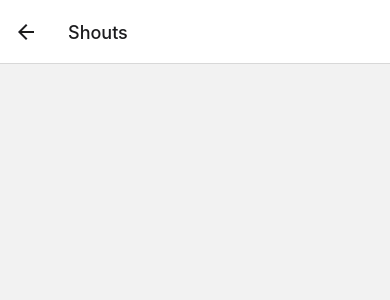
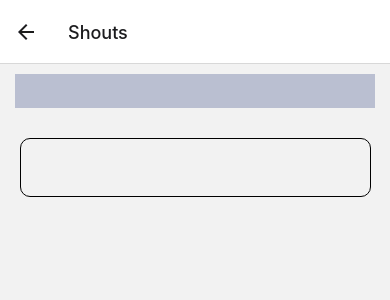
Before and after one commit to davidklemme/tatoma, a React Native app: screen /Shouts in a window 390 px wide. Shown: the top 300 px of the page. Built offline with nearby package versions, Linux system fonts and the light colour scheme; what react-native-auth0 would draw is missing.

Commit message:
added ability to add shout to channel

```diff
--- a/API/PubNubHelper.js
+++ b/API/PubNubHelper.js
@@ -21,6 +21,7 @@ export const pnSubscribe = async (
   setShoutList,
 ) => {
   console.log('PUBNUB --- subscription request', channels);
+  pn.unsubscribeAll();
   pn.subscribe(
     {
       channels: [channels],
--- a/Components/Chat/ChatContainer.js
+++ b/Components/Chat/ChatContainer.js
@@ -1,16 +1,66 @@
 import React, * as react from 'react';
-import {Text, View} from 'react-native';
+import {DatePickerAndroid, Text, View} from 'react-native';
 import styles from '../../assets/styles/globalStyles';
 import AppContext from '../../Components/AppContext';
 import ChatList from './ChatList';
+import {TextInput} from 'react-native';
+import {Input} from 'react-native-elements/dist/input/Input';
+import {pnPublish} from '../../API/PubNubHelper';
+
 const ChatContainer = ({route, navigation, screenProps}) => {
-  const {username, isAuthenticated, focusTopic, uuid, shoutList} =
+  const {username, isAuthenticated, focusTopic, uuid, shoutList, pubnub} =
     react.useContext(AppContext);
+  const [shoutContent, setShoutContent] = react.useState(null);
+  const shout = async message => {
+    if (!focusTopic || !isAuthenticated) {
+      console.warn('Dude - pick a topic first!', focusTopic);
+      return;
+    }
+    const publish = async () => {
+      const message = {
+        message: shoutContent,
+        type: 'shout',
+        timestamp: Date.now(),
+      };
+      console.log(message);
+      try {
+        await pnPublish(pubnub, focusTopic, message, uuid, 'shout');
+      } catch (e) {
+        console.error(e);
+      }
+    };
+    publish();
+  };
+
+  const endEdit = () => {
+    lastNameRef.current.blur();
+    shout();
+    setShoutContent('');
+  };
+  const lastNameRef = react.useRef();
   return (
-    <View style={styles.chatContainer}>
-      <Text style={styles.h2}>{focusTopic}</Text>
-      <ChatList />
-    </View>
+    <>
+      <View style={styles.chatContainer}>
+        <Text style={styles.h2}>
+          {focusTopic}
+          {'\n'}
+        </Text>
+        <ChatList />
+      </View>
+      <TextInput
+        ref={lastNameRef}
+        style={styles.searchBar}
+        value={shoutContent}
+        TextInput={Input}
+        onChangeText={setShoutContent}
+        clearTextOnFocus={true}
+        searchIcon={false}
+        cancelIcon={false}
+        onSubmitEditing={() => {
+          endEdit();
+        }}
+      />
+    </>
   );
 };
 export default ChatContainer;
--- a/Components/Chat/ChatItem.js
+++ b/Components/Chat/ChatItem.js
@@ -15,9 +15,37 @@ no user -tbd
 
 const ChatItem = ({message, time, chatUuid, userUuid}) => {
   return (
-    <Text style={{textAlign: chatUuid === userUuid ? 'right' : 'left'}}>
-      {message} {formatTimestamp(time)}
-    </Text>
+    <View style={styles.chatItemContainer}>
+      <Text
+        style={{
+          textAlign: chatUuid === userUuid ? 'right' : 'left',
+          margin: 5,
+          borderRadius: 10,
+          marginRight: chatUuid === userUuid ? 0 : 120,
+          marginLeft: chatUuid === userUuid ? 120 : 0,
+          paddingBottom: 0,
+          paddingTop: 0,
+          paddingLeft:10,
+          fontWeight: '300',
+          maxWidth: 200,
+        }}>
+        {message}
+      </Text>
+      <Text
+        style={{
+          textAlign: chatUuid === userUuid ? 'right' : 'left',
+          margin: 5,
+          borderRadius: 10,
+          marginRight: chatUuid === userUuid ? 0 : 120,
+          marginLeft: chatUuid === userUuid ? 120 : 0,
+          paddingLeft: 10,
+          paddingBottom: 0,
+          paddingTop: 0,
+          fontWeight: '100',
+        }}>
+        {formatTimestamp(time)}
+      </Text>
+    </View>
   );
 };
 export default ChatItem;
--- a/Components/Chat/ChatList.js
+++ b/Components/Chat/ChatList.js
@@ -20,12 +20,15 @@ const ChatList = ({route, navigation, screenProps}) => {
         data={focusShoutList.sort((a, b) => (a > b ? 1 : -1))}
         renderItem={({item, index}) => {
           return (
+            <View>
               <ChatItem
                 message={item.message}
                 time={item.timestamp}
                 chatUuid={item.uuid}
                 userUuid={uuid}
               />
+              <Text>----------</Text>
+            </View>
           );
         }}
         keyExtractor={(item, index) => index.toString()}
--- a/assets/styles/globalStyles.js
+++ b/assets/styles/globalStyles.js
@@ -52,8 +52,16 @@ const styles = StyleSheet.create({
     alignItems: 'center',
     justifyContent: 'center',
   },
+  chatItemContainer: {
+    backgroundColor: '#ffc759ff',
+    borderColor: '#ffc759ff',
+    paddingBottom: 20,
+    borderWidth: 1,
+    borderRadius: 12,
+    width: '80%',
+  },
   chatContainer: {
-    width: Dimensions.get('window').width * 0.9 - 20,
+    width: Dimensions.get('window').width * 0.95 - 10,
     backgroundColor: '#babfd1ff',
     flexDirection: 'column',
     margin: 10,
@@ -65,6 +73,7 @@ const styles = StyleSheet.create({
     textAlign: 'center',
   },
   h2: {
+    paddingTop: 10,
     fontSize: 20,
     textAlign: 'center',
   },
```
Lines whose indentation alone changed are shown as unchanged.
